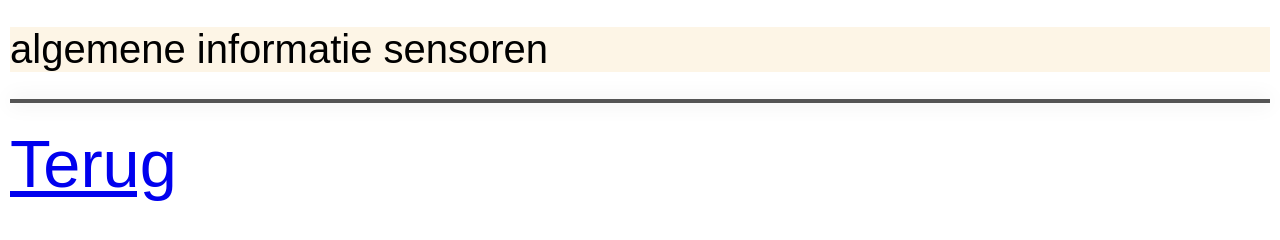
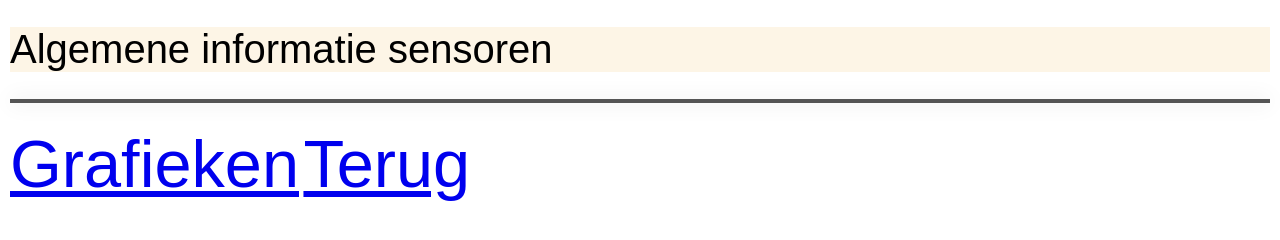
Before and after one commit to DigKleppe/WTWstuurprint, a plain HTML site: page spiffs_image/sensorInfo.html in a window 1280 px wide. Drawn offline with Linux system fonts and the light colour scheme; no server answers.

Commit message:
sensorcharts

```diff
--- a/spiffs_image/sensorInfo.html
+++ b/spiffs_image/sensorInfo.html
@@ -10,8 +10,9 @@
 </head>
 
 <body onload="init()">
-	<h1>algemene informatie sensoren</h1>
+	<h1>Algemene informatie sensoren</h1>
 	<table class="styled-table" id="sensorInfoTable"></table>
 	<br>
+	<a moz-do-not-send="true" href="sensorCharts.html">Grafieken</a>
 	<a moz-do-not-send="true" href="index.html">Terug</a>
 </html>
```
Also changed, not shown: spiffs_image/index.html (+0 -2 lines), spiffs_image/sensorCharts.html (+1 -1 lines).
